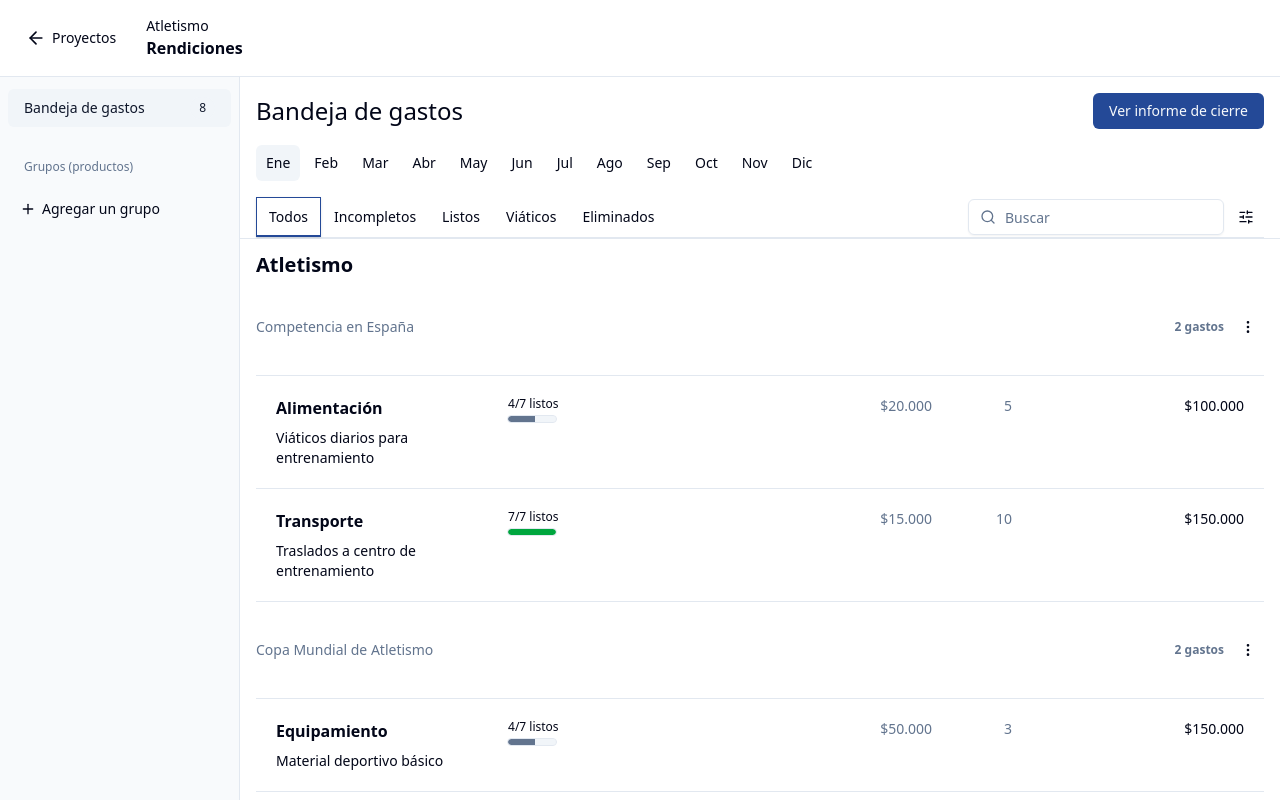
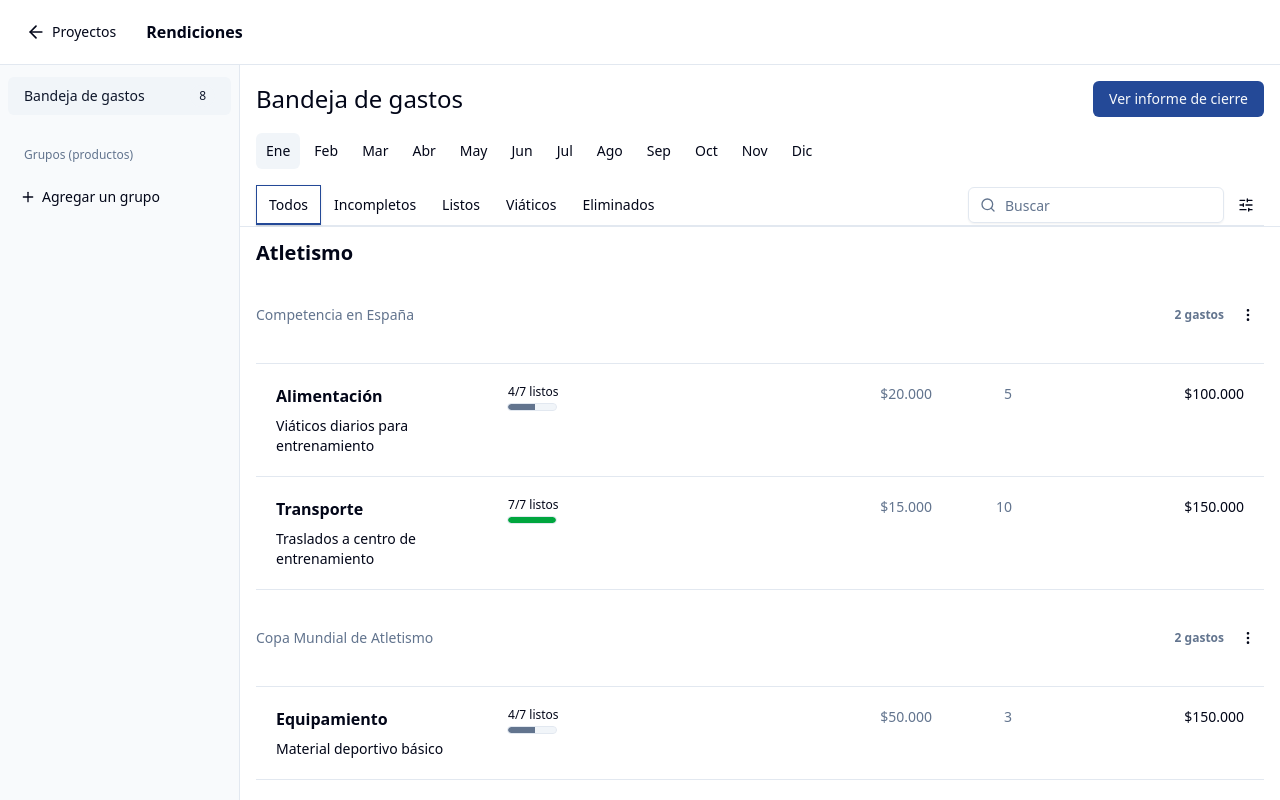
Before and after one commit to asimovluis/ado, a Next.js app: page / in a window 1280 px wide. Built offline with nearby package versions, Linux system fonts and the light colour scheme.

Commit message:
refactor: Eliminar valor por defecto de federacionName en PageHeader
- Remover el valor por defecto "Atletismo" de la prop federacionName en el componente PageHeader.
- Actualizar la llamada al componente en la página de rendiciones para que no envíe un valor por defecto.

```diff
--- a/app/page.tsx
+++ b/app/page.tsx
@@ -834,7 +834,6 @@ export default function RendicionesPage() {
         title="Rendiciones"
         backButtonText="Proyectos"
         onBack={() => router.push("/viabilizacion")}
-        federacionName="Atletismo"
         currentVersion={undefined}
       />
 
--- a/components/composite/page-header.tsx
+++ b/components/composite/page-header.tsx
@@ -28,7 +28,7 @@ export function PageHeader({
   backButtonText = "Proyectos",
   onBack,
   rightActions,
-  federacionName = "Atletismo",
+  federacionName,
   currentVersion,
   versionHistory = []
 }: PageHeaderProps) {
```
